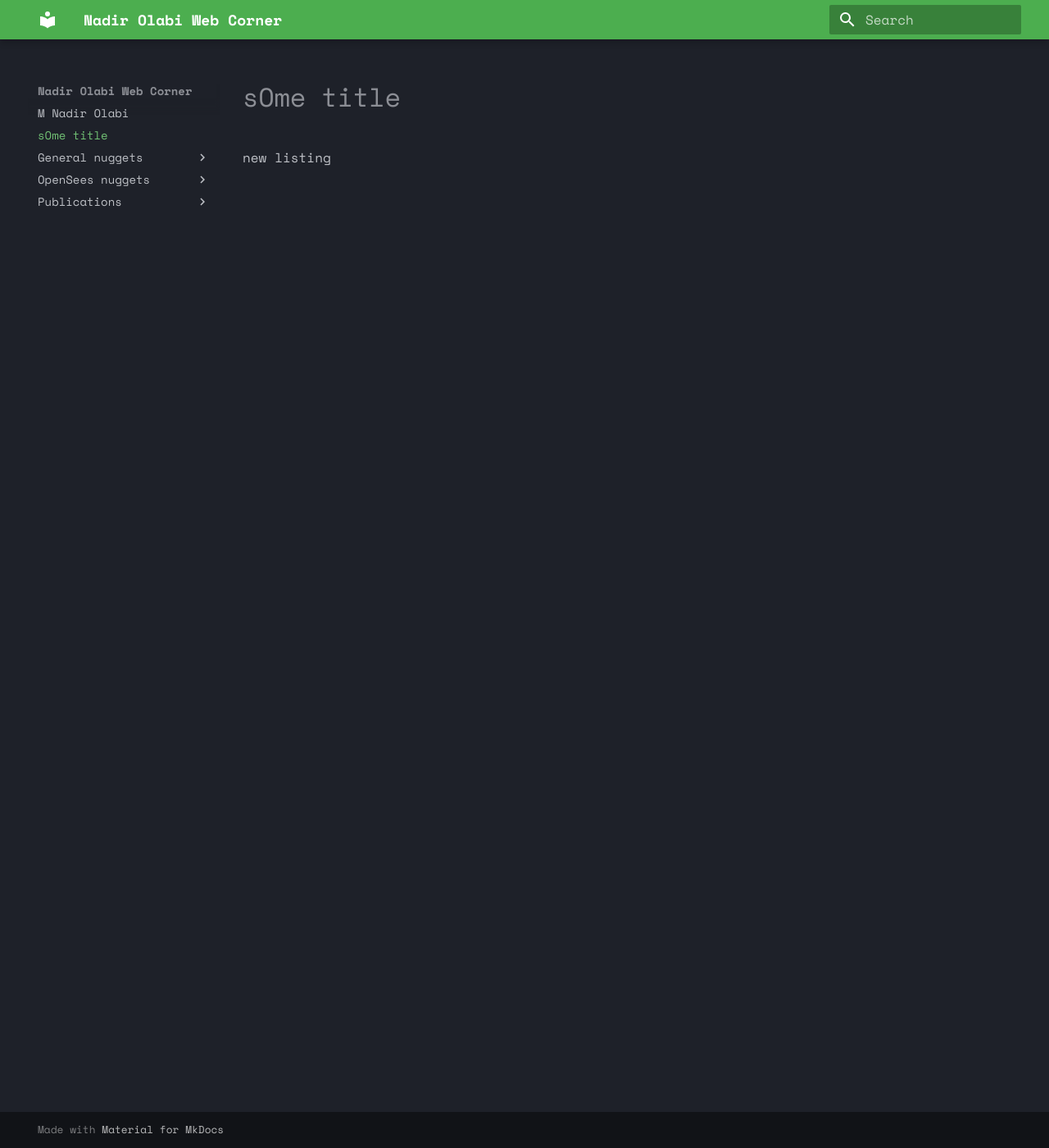
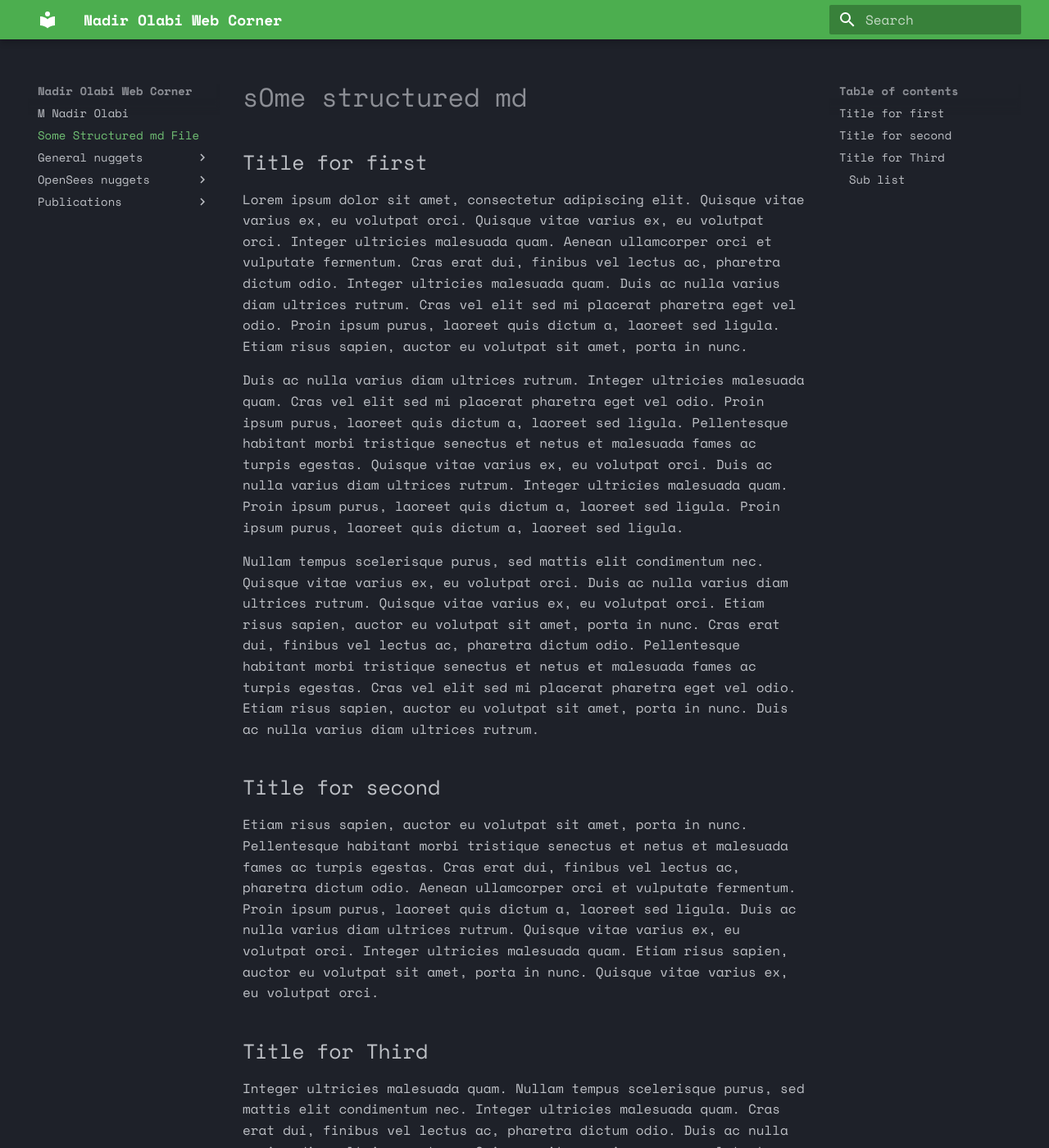
Before and after one commit to mnadhro/nadirolabi-web-corner, an MkDocs documentation site: the page built from docs/Something_1st.md, in a window 1280 px wide and 1400 px high. Shown: the whole window at 82% size. Built offline with MkDocs 1.6.1 and Material for MkDocs 9.7.7, drawn with Linux system fonts in a browser that asks for light colours; some of the changed text lies outside the part shown.

Commit message:
test TOC

```diff
--- a/docs/Something_1st.md
+++ b/docs/Something_1st.md
@@ -1,4 +1,53 @@
-sOme title
+---
+title: Some Structured md File
+tags: test
+---
+
+
+sOme structured md
 ===
 
-new listing
+## Title for first
+Lorem ipsum dolor sit amet, consectetur adipiscing elit. Quisque vitae varius ex, eu volutpat orci. Quisque vitae varius ex, eu volutpat orci. Integer ultricies malesuada quam. Aenean ullamcorper orci et vulputate fermentum. Cras erat dui, finibus vel lectus ac, pharetra dictum odio. Integer ultricies malesuada quam. Duis ac nulla varius diam ultrices rutrum. Cras vel elit sed mi placerat pharetra eget vel odio. Proin ipsum purus, laoreet quis dictum a, laoreet sed ligula. Etiam risus sapien, auctor eu volutpat sit amet, porta in nunc.
+
+Duis ac nulla varius diam ultrices rutrum. Integer ultricies malesuada quam. Cras vel elit sed mi placerat pharetra eget vel odio. Proin ipsum purus, laoreet quis dictum a, laoreet sed ligula. Pellentesque habitant morbi tristique senectus et netus et malesuada fames ac turpis egestas. Quisque vitae varius ex, eu volutpat orci. Duis ac nulla varius diam ultrices rutrum. Integer ultricies malesuada quam. Proin ipsum purus, laoreet quis dictum a, laoreet sed ligula. Proin ipsum purus, laoreet quis dictum a, laoreet sed ligula.
+
+Nullam tempus scelerisque purus, sed mattis elit condimentum nec. Quisque vitae varius ex, eu volutpat orci. Duis ac nulla varius diam ultrices rutrum. Quisque vitae varius ex, eu volutpat orci. Etiam risus sapien, auctor eu volutpat sit amet, porta in nunc. Cras erat dui, finibus vel lectus ac, pharetra dictum odio. Pellentesque habitant morbi tristique senectus et netus et malesuada fames ac turpis egestas. Cras vel elit sed mi placerat pharetra eget vel odio. Etiam risus sapien, auctor eu volutpat sit amet, porta in nunc. Duis ac nulla varius diam ultrices rutrum.
+
+## Title for second
+Etiam risus sapien, auctor eu volutpat sit amet, porta in nunc. Pellentesque habitant morbi tristique senectus et netus et malesuada fames ac turpis egestas. Cras erat dui, finibus vel lectus ac, pharetra dictum odio. Aenean ullamcorper orci et vulputate fermentum. Proin ipsum purus, laoreet quis dictum a, laoreet sed ligula. Duis ac nulla varius diam ultrices rutrum. Quisque vitae varius ex, eu volutpat orci. Integer ultricies malesuada quam. Etiam risus sapien, auctor eu volutpat sit amet, porta in nunc. Quisque vitae varius ex, eu volutpat orci.
+
+## Title for Third
+Integer ultricies malesuada quam. Nullam tempus scelerisque purus, sed mattis elit condimentum nec. Integer ultricies malesuada quam. Cras erat dui, finibus vel lectus ac, pharetra dictum odio. Duis ac nulla varius diam ultrices rutrum. Quisque vitae varius ex, eu volutpat orci. Pellentesque habitant morbi tristique senectus et netus et malesuada fames ac turpis egestas. Cras erat dui, finibus vel lectus ac, pharetra dictum odio. Proin ipsum purus, laoreet quis dictum a, laoreet sed ligula. Aenean ullamcorper orci et vulputate fermentum.
+
+### Sub list
++ Cras erat dui, finibus vel lectus ac, pharetra dictum odio.
++ Etiam risus sapien, auctor eu volutpat sit amet, porta in nunc.
++ Cras erat dui, finibus vel lectus ac, pharetra dictum odio.
+
+---
+
+Second Title
+===
+Duis ac nulla varius diam ultrices rutrum. Pellentesque habitant morbi tristique senectus et netus et malesuada fames ac turpis egestas. Quisque vitae varius ex, eu volutpat orci. Cras erat dui, finibus vel lectus ac, pharetra dictum odio. Quisque vitae varius ex, eu volutpat orci. Nullam tempus scelerisque purus, sed mattis elit condimentum nec. Duis ac nulla varius diam ultrices rutrum. Aenean ullamcorper orci et vulputate fermentum. Aenean ullamcorper orci et vulputate fermentum. Cras vel elit sed mi placerat pharetra eget vel odio.
+
+## Second First
+Duis ac nulla varius diam ultrices rutrum. Pellentesque habitant morbi tristique senectus et netus et malesuada fames ac turpis egestas. Quisque vitae varius ex, eu volutpat orci. Nullam tempus scelerisque purus, sed mattis elit condimentum nec. Pellentesque habitant morbi tristique senectus et netus et malesuada fames ac turpis egestas. Aenean ullamcorper orci et vulputate fermentum. Nullam tempus scelerisque purus, sed mattis elit condimentum nec. Aenean ullamcorper orci et vulputate fermentum. Cras vel elit sed mi placerat pharetra eget vel odio. Duis ac nulla varius diam ultrices rutrum.
+
+## Second Second
+Aenean ullamcorper orci et vulputate fermentum. Quisque vitae varius ex, eu volutpat orci. Pellentesque habitant morbi tristique senectus et netus et malesuada fames ac turpis egestas. Integer ultricies malesuada quam. Etiam risus sapien, auctor eu volutpat sit amet, porta in nunc. Etiam risus sapien, auctor eu volutpat sit amet, porta in nunc. Integer ultricies malesuada quam. Cras erat dui, finibus vel lectus ac, pharetra dictum odio. Cras erat dui, finibus vel lectus ac, pharetra dictum odio. Integer ultricies malesuada quam.
+
+## Second Third
+Proin ipsum purus, laoreet quis dictum a, laoreet sed ligula. Aenean ullamcorper orci et vulputate fermentum. Proin ipsum purus, laoreet quis dictum a, laoreet sed ligula. Aenean ullamcorper orci et vulputate fermentum. Quisque vitae varius ex, eu volutpat orci. Quisque vitae varius ex, eu volutpat orci. Cras erat dui, finibus vel lectus ac, pharetra dictum odio. Aenean ullamcorper orci et vulputate fermentum. Aenean ullamcorper orci et vulputate fermentum. Proin ipsum purus, laoreet quis dictum a, laoreet sed ligula.
+
+Her is the big eauation:
+
+$$
+\Delta_s = \frac {slip} {\omega_3}
+$$
+
+---
+
+Third Title
+===
+Quisque vitae varius ex, eu volutpat orci. Proin ipsum purus, laoreet quis dictum a, laoreet sed ligula. Cras vel elit sed mi placerat pharetra eget vel odio. Aenean ullamcorper orci et vulputate fermentum. Proin ipsum purus, laoreet quis dictum a, laoreet sed ligula. Duis ac nulla varius diam ultrices rutrum. Cras vel elit sed mi placerat pharetra eget vel odio. Quisque vitae varius ex, eu volutpat orci. Cras vel elit sed mi placerat pharetra eget vel odio. Cras erat dui, finibus vel lectus ac, pharetra dictum odio.
```
